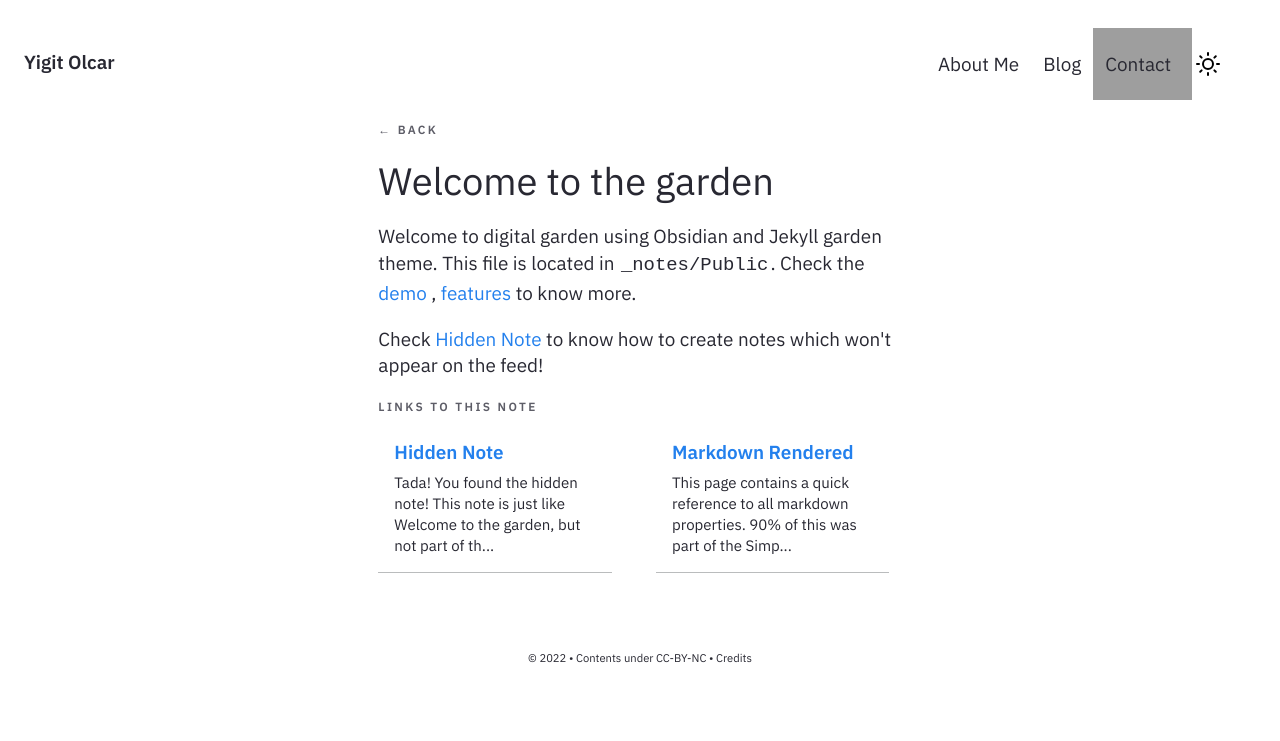
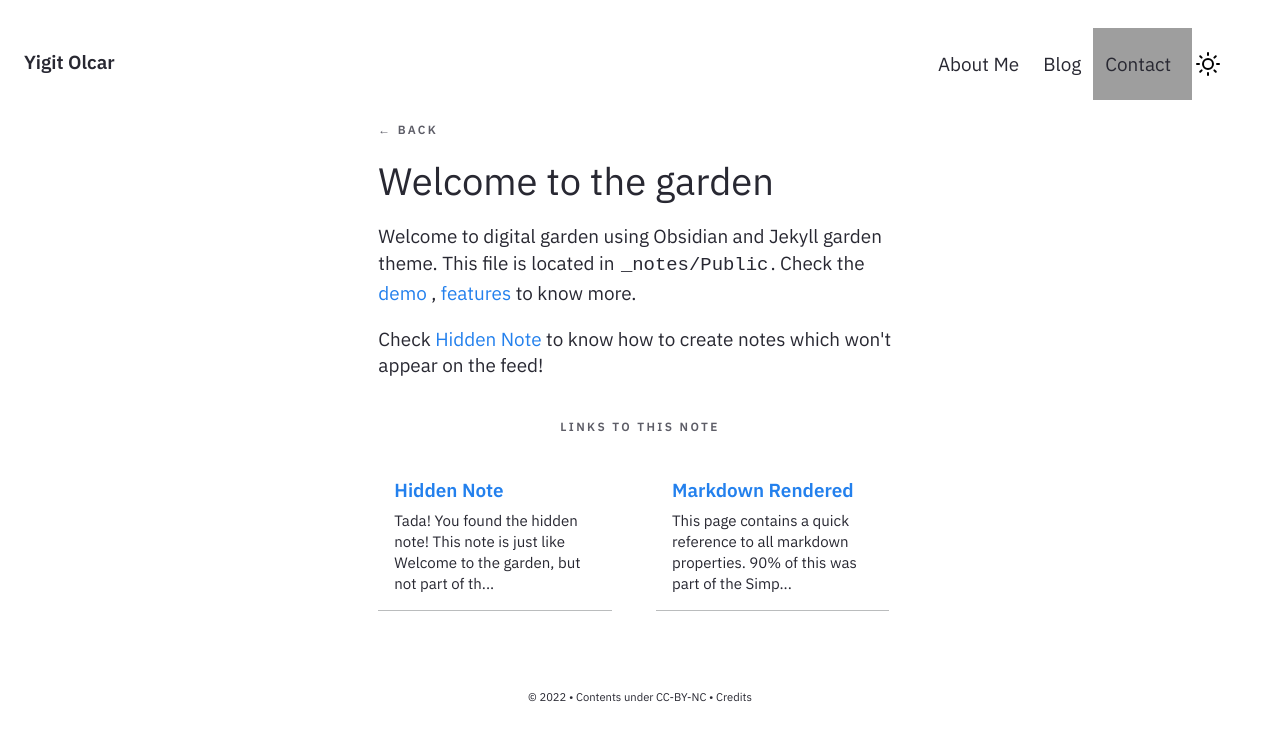
Before and after one commit to RedStoutheart/redstoutheart.github.io, a Jekyll site: the page built from _notes/Public/Welcome to the garden.md, in a window 1280 px wide. Shown: the top 741 px of the page. Built offline with Jekyll 4.4.1, drawn with Linux system fonts in a browser that asks for light colours; grey boxes are pictures that could not be loaded.

Commit message:
Update Backlinks.html

```diff
--- a/_includes/Backlinks.html
+++ b/_includes/Backlinks.html
@@ -60,7 +60,7 @@
 {%- assign display_class = 'show' -%}
 {%- endif -%}
 <div class="related {{display_class}}" id="jekyll-seamless-backlinks">
-    <h5 class="meta-title center-title">Links to this note</h5>
+    <h5 class="meta-title centre-title">Links to this note</h5>
     <div class="related-wrapper">
         {%- for note in site.notes -%}
         {%- if note.url != page.url -%}
```
